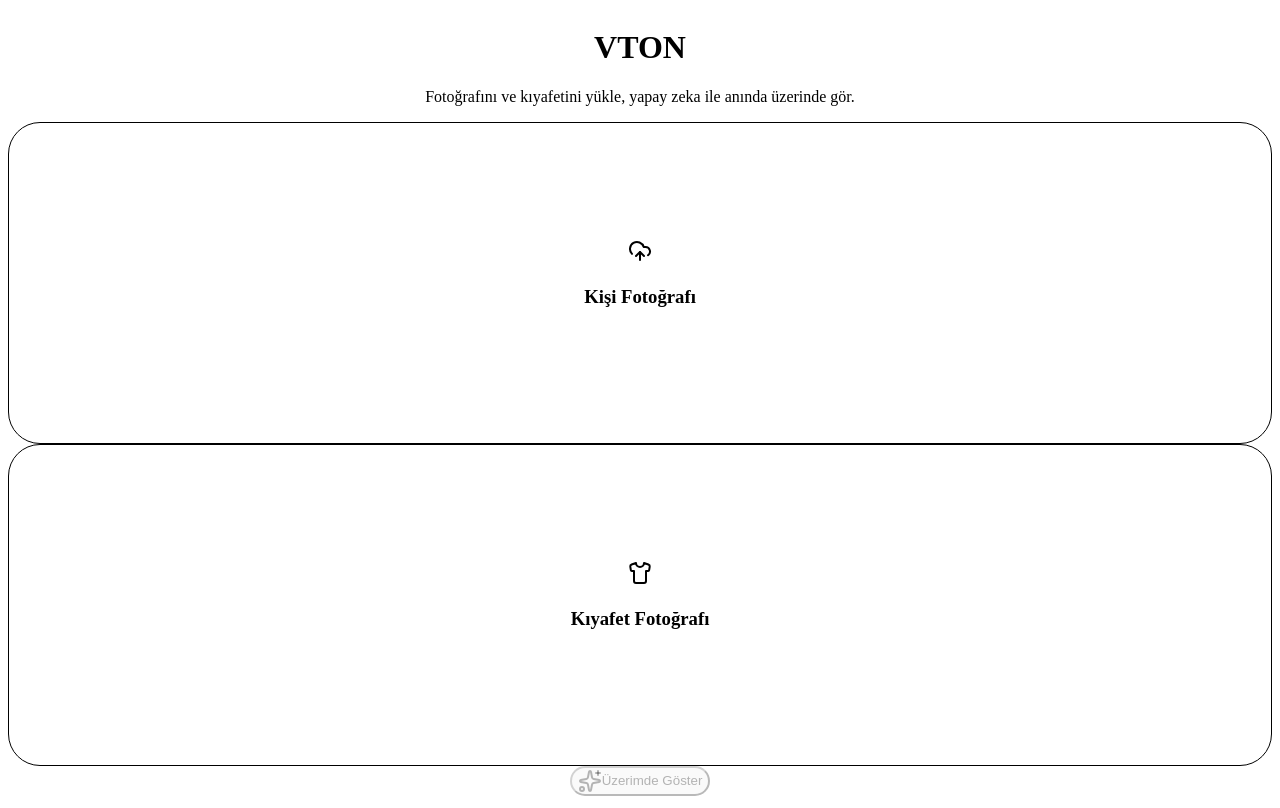
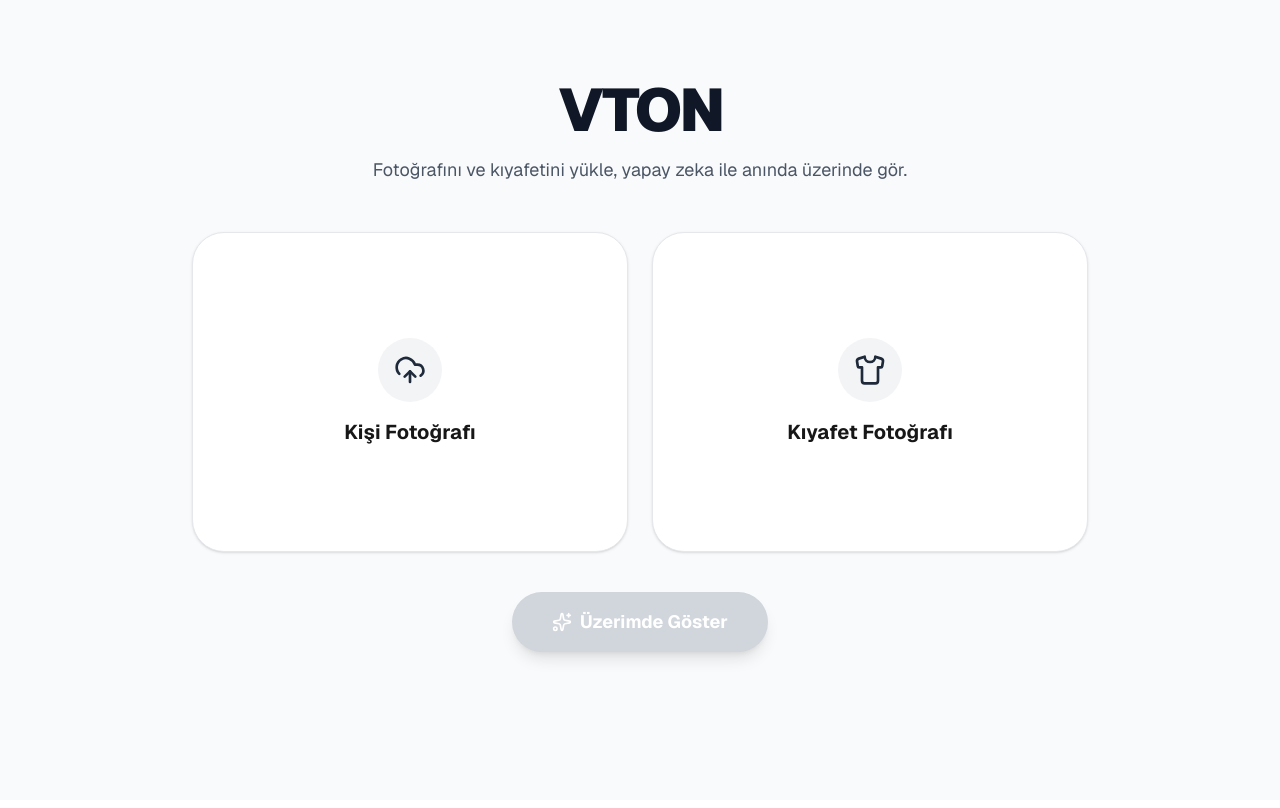
Before and after one commit to HermeSoftware/vton-app, a Next.js app: page / in a window 1280 px wide. Built offline with nearby package versions, Linux system fonts and the light colour scheme; no server answers.

Commit message:
tailwind css yollari duzeltildi

```diff
--- a/app/globals.css
+++ b/app/globals.css
@@ -1,3 +1,23 @@
-@tailwind base;
-@tailwind components;
-@tailwind utilities;
+@import "tailwindcss";
+
+:root {
+  --background: #ffffff;
+  --foreground: #171717;
+  --color-background: var(--background);
+  --color-foreground: var(--foreground);
+  --font-sans: var(--font-geist-sans, Arial, Helvetica, sans-serif);
+  --font-mono: var(--font-geist-mono, monospace);
+}
+
+@media (prefers-color-scheme: dark) {
+  :root {
+    --background: #0a0a0a;
+    --foreground: #ededed;
+  }
+}
+
+body {
+  background: var(--background);
+  color: var(--foreground);
+  font-family: var(--font-sans);
+}
--- /dev/null
+++ b/tailwind.config.ts
@@ -0,0 +1,14 @@
+import type { Config } from "tailwindcss";
+
+const config: Config = {
+  content: [
+    "./app/**/*.{js,ts,jsx,tsx,mdx}", // En kritik satır bu, app klasörünü tarar
+    "./components/**/*.{js,ts,jsx,tsx,mdx}",
+    "./lib/**/*.{js,ts,jsx,tsx,mdx}",
+  ],
+  theme: {
+    extend: {},
+  },
+  plugins: [],
+};
+export default config;
```
